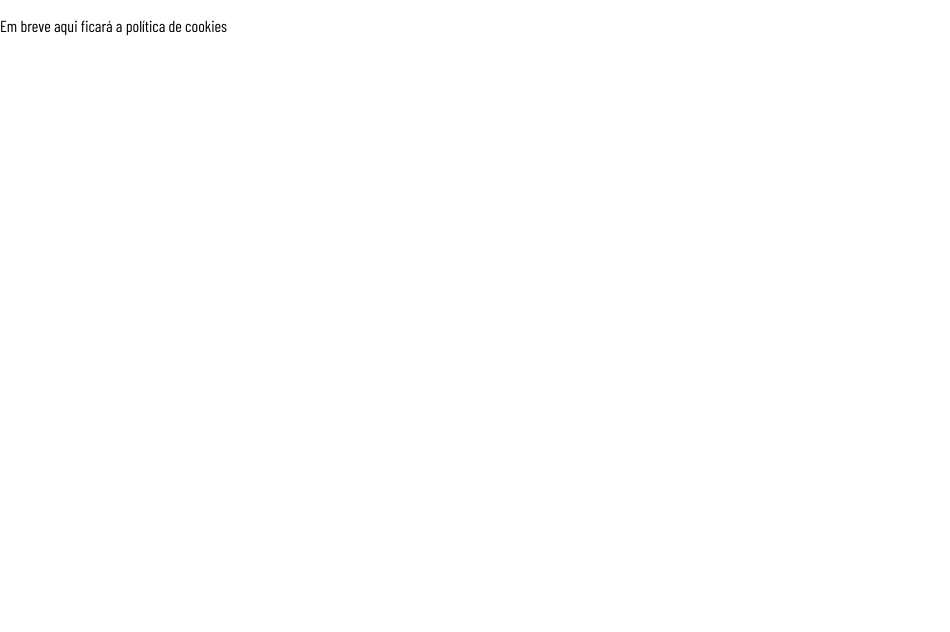
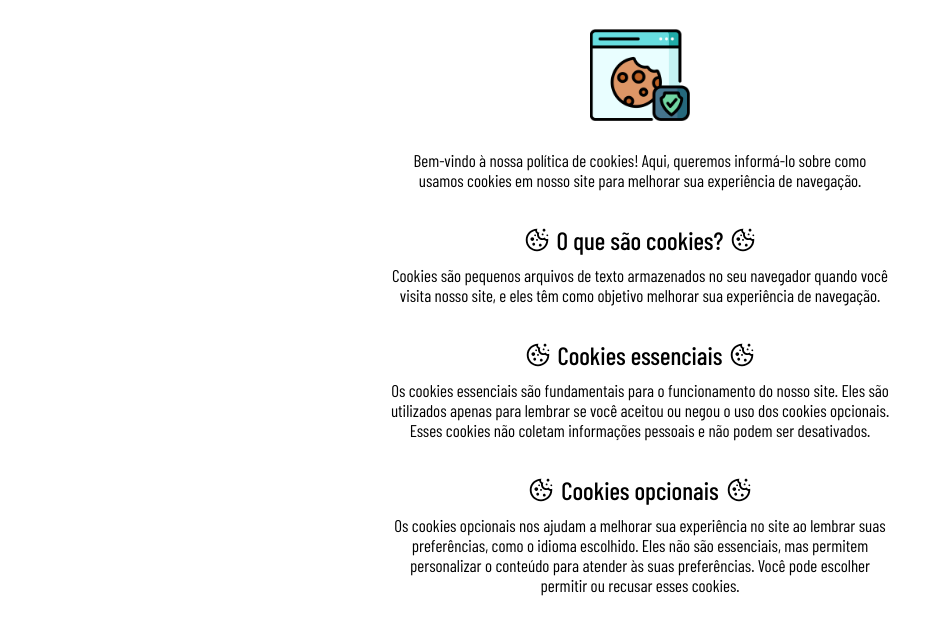
Before and after one commit to rena02to/portfolio, a Next.js app: page /politica-cookies in a window 1280 px wide. Shown: the top 632 px of the page, without its empty margins (0-950 px from the left). Built offline with nearby package versions, Linux system fonts and the light colour scheme; a web font is replaced by a local one.

Commit message:
criando a tela de politica de cookies

```diff
--- a/src/pages/politica-cookies.tsx
+++ b/src/pages/politica-cookies.tsx
@@ -1,5 +1,20 @@
+import style from '@/styles/policy.module.scss';
+import Image from 'next/image';
+import { LiaCookieBiteSolid } from 'react-icons/lia';
+
 export default function Policy(){
     return(
-        <p>Em breve aqui ficará a política de cookies</p>
+        <div className={style.cookiespolicy}>
+            <Image src='/images/cookies.png' alt='Imagem de cookies' width={100} height={100}/>
+            <div className={style.intern}>
+                <p>Bem-vindo à nossa política de cookies! Aqui, queremos informá-lo sobre como usamos cookies em nosso site para melhorar sua experiência de navegação.</p>
+                <h3><LiaCookieBiteSolid/>O que são cookies?<LiaCookieBiteSolid/></h3>
+                <p>Cookies são pequenos arquivos de texto armazenados no seu navegador quando você visita nosso site, e eles têm como objetivo melhorar sua experiência de navegação.</p>
+                <h3><LiaCookieBiteSolid/>Cookies essenciais<LiaCookieBiteSolid/></h3>
+                <p>Os cookies essenciais são fundamentais para o funcionamento do nosso site. Eles são utilizados apenas para lembrar se você aceitou ou negou o uso dos cookies opcionais. Esses cookies não coletam informações pessoais e não podem ser desativados.</p>
+                <h3><LiaCookieBiteSolid/>Cookies opcionais<LiaCookieBiteSolid/></h3>
+                <p>Os cookies opcionais nos ajudam a melhorar sua experiência no site ao lembrar suas preferências, como o idioma escolhido. Eles não são essenciais, mas permitem personalizar o conteúdo para atender às suas preferências. Você pode escolher permitir ou recusar esses cookies.</p>
+            </div>
+        </div>
     );
 }
--- /dev/null
+++ b/src/styles/policy.module.scss
@@ -0,0 +1,31 @@
+@import './main.scss';
+
+.cookiespolicy{
+    @include align-flex(column);
+    padding: 25px 0;
+    gap: 25px;
+    .intern{
+        width: max-content;
+        text-align: center;
+        @include align-flex(column);
+        gap: 10px;
+        width: 85%;
+        max-width: 500px;
+        h3{
+            font-size: 25px;
+            font-weight: 500;
+            margin: 0;
+            margin-top: 25px;
+            @include align-flex(row);
+            gap: 5px;
+            svg{
+                width: 30px;
+                height: 30px;
+            }
+        }
+        p{
+            font-size: 17px;
+            margin: 0;
+        }
+    }
+}
```
Also changed, not shown: public/images/cookies.png (added).
